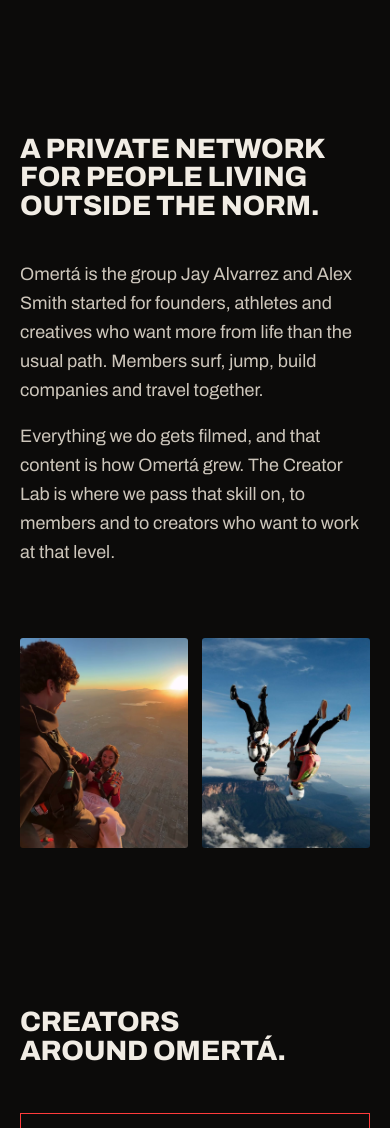
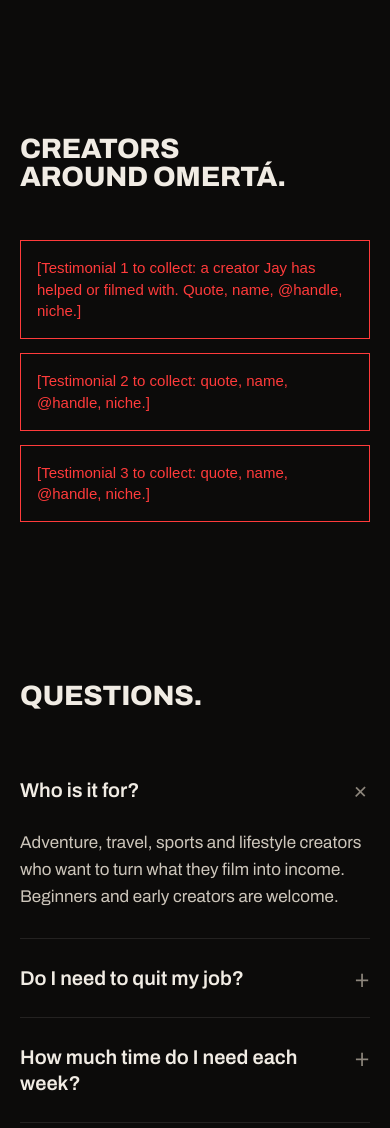
Before and after one commit to simonbern/creator-lab, a plain HTML site: page index.html in a window 390 px wide. Shown: the part 7400-8528 px from the top of the page. Drawn offline with Linux system fonts and the light colour scheme.

Commit message:
Round 3, point 7: remove the Omertá section, its styles and nav link
Co-Authored-By: Claude Opus 5.5 <noreply@anthropic.com>
Claude-Session: https://claude.ai/code/session_014gSWR4LcKv3a5ncgRe9DZ1

```diff
--- a/index.html
+++ b/index.html
@@ -115,16 +115,6 @@ nav .btn{font-size:12px;padding:8px 0 8px}
 @media (prefers-reduced-motion:reduce){.brands ul{animation:none}}
 @media (max-width:900px){.brands{flex-direction:column;align-items:flex-start;gap:16px;padding-right:0}.brands .track{width:100%}}
 
-/* omerta: statement + two photos */
-.statement{align-items:start}
-.collage{display:grid;grid-template-columns:1fr 1fr;gap:14px;margin-top:clamp(72px,9vw,130px)}
-.collage figure{overflow:hidden;border-radius:3px}
-.collage figure img{transition:transform 1.4s var(--ease)}
-.collage figure:hover img{transform:scale(1.04)}
-.collage .b{position:relative}
-.collage .b img{position:absolute;inset:0}
-.collage .a{grid-row:1;grid-column:2;aspect-ratio:4/5}
-.collage .b{grid-row:1;grid-column:1}
 /* jay */
 .jay .grid{align-items:start}
 .jay .photo{aspect-ratio:4/5;overflow:hidden;border-radius:3px;position:sticky;top:110px}
@@ -248,7 +238,6 @@ footer .soc{display:flex;gap:24px}
   <div class="links">
     <a class="l" href="#jay">Jay</a>
     <a class="l" href="#program">The 12 weeks</a>
-    <a class="l" href="#omerta">Omertá</a>
     <a class="l" href="#faq">FAQ</a>
     <a class="btn solid" href="apply.html">Apply</a>
   </div>
@@ -393,23 +382,6 @@ footer .soc{display:flex;gap:24px}
   </div>
 </section>
 
-<!-- OMERTA -->
-<section id="omerta">
-  <div class="wrap">
-    <div class="statement g2">
-      <h2 class="rv">A private network for people living outside the norm.</h2>
-      <div class="rv" style="--i:1">
-        <p class="body">Omertá is the group Jay Alvarrez and Alex Smith started for founders, athletes and creatives who want more from life than the usual path. Members surf, jump, build companies and travel together.</p>
-        <p class="body">Everything we do gets filmed, and that content is how Omertá grew. The Creator Lab is where we pass that skill on, to members and to creators who want to work at that level.</p>
-      </div>
-    </div>
-    <div class="collage">
-      <figure class="a rv"><img src="assets/freefall-duo.jpg" alt="Two skydivers upside down above a tepui" loading="lazy"></figure>
-      <figure class="b rv" style="--i:1"><img src="assets/balloon-sunrise.jpg" alt="Sunrise from the edge of a hot-air balloon" loading="lazy" style="object-position:50% 55%"></figure>
-    </div>
-  </div>
-</section>
-
 <!-- TESTIMONIALS: placeholders. Replace with real quotes from creators around Jay (decision 28). Never invent these. -->
 <section id="stories">
   <div class="wrap">
```
